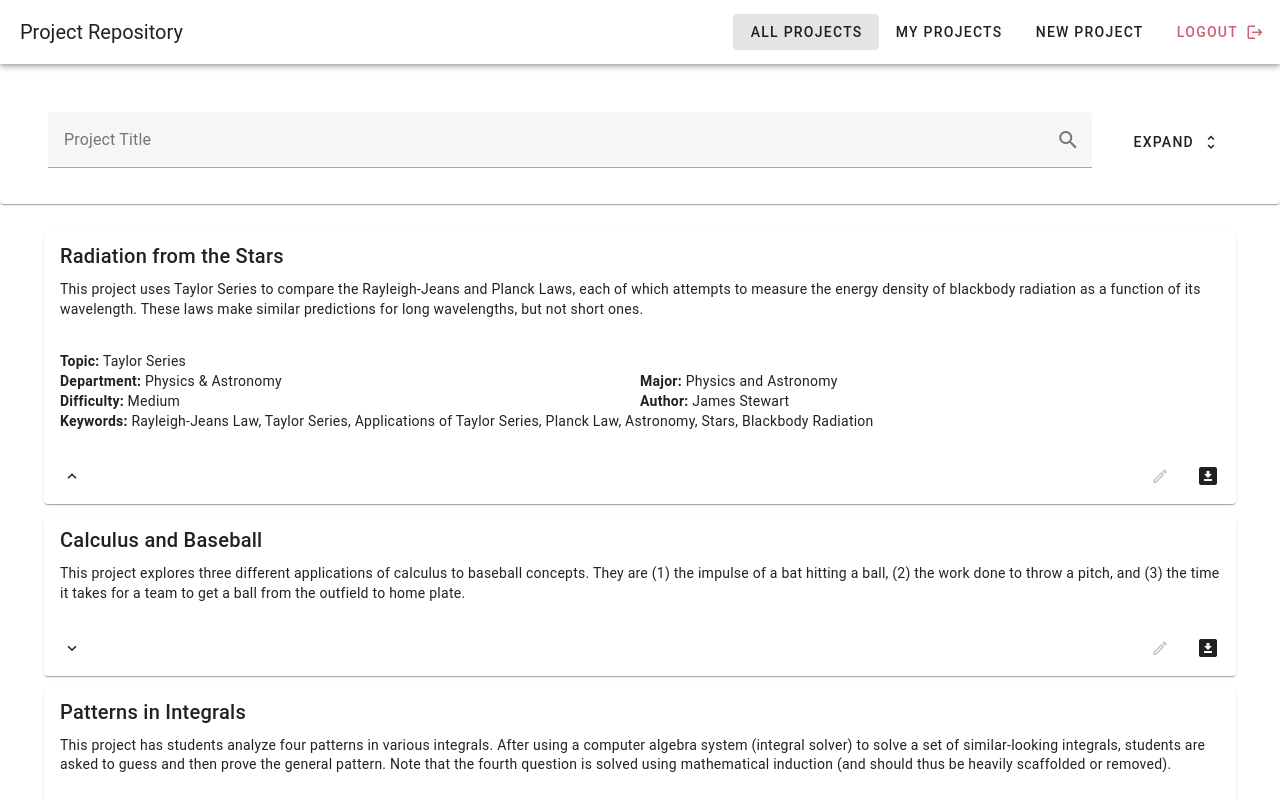
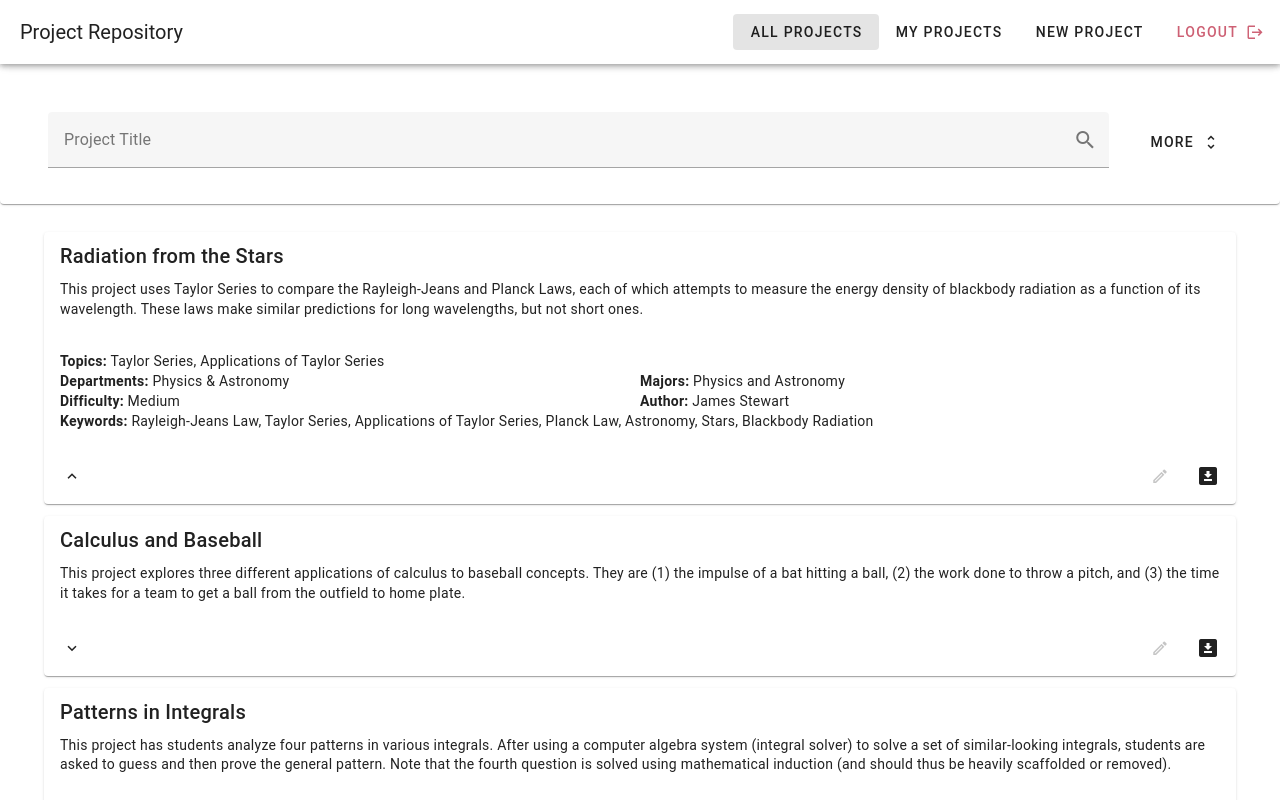
Before and after one commit to Rafaellarsa/calc-projects-repository, a Vue app: page /projects in a window 1280 px wide. Both pictures are taken after a click on the button 72 px from the left and 363 px from the top of the page. Shown: the top 800 px of the page. Built offline with nearby package versions, Linux system fonts and the light colour scheme.

Commit message:
updated projects, added multiple topics and value_extractor

```diff
--- a/src/components/ProjectCard.vue
+++ b/src/components/ProjectCard.vue
@@ -10,10 +10,10 @@
     <v-expand-transition>
       <v-card-text v-if="expand">
         <v-row no-gutters>
-          <v-col><b>Topic:</b> {{ project.topic }}</v-col></v-row
+          <v-col><b>Topics:</b> {{ project.topics.join(", ") }}</v-col></v-row
         ><v-row no-gutters
-          ><v-col><b>Department:</b> {{ project.department.join(", ") }} </v-col
-          ><v-col><b>Major:</b> {{ project.major.join(", ") }}</v-col></v-row
+          ><v-col><b>Departments:</b> {{ project.departments.join(", ") }} </v-col
+          ><v-col><b>Majors:</b> {{ project.majors.join(", ") }}</v-col></v-row
         >
         <v-row no-gutters>
           <v-col
--- a/src/components/SearchProject.vue
+++ b/src/components/SearchProject.vue
@@ -12,17 +12,17 @@
               <v-btn flat :append-icon="expanded
                 ? 'mdi-unfold-less-horizontal'
                 : 'mdi-unfold-more-horizontal'
-                " class="mt-3" @click="expanded = !expanded">{{ expanded ? "Reduce" : "Expand"
-                }}</v-btn></v-col></v-row>
+                " class="mt-3" @click="expanded = !expanded">{{ expanded ? "Less" : "More"}}</v-btn></v-col></v-row>
         </v-card-text>
         <v-card-text class="pa-8 pt-0" v-if="expanded">
           <v-row><v-col>
-              <v-combobox label="Department" :items="allDepartments.sort()" v-model="department" hide-details
+              <v-combobox label="Departments" :items="allDepartments.sort()" v-model="departments" hide-details
                 multiple /> </v-col><v-col>
-              <v-combobox label="Major" :items="allMajors.sort()" v-model="major" hide-details multiple />
+              <v-combobox label="Majors" :items="allMajors.sort()" v-model="majors" hide-details multiple />
             </v-col></v-row><v-row>
             <v-col>
-              <v-text-field label="Topic" v-model="topic" hide-details /> </v-col><v-col>
+            <v-combobox label="Topics" :items="allTopics.sort()" v-model="topics" hide-details
+                multiple />  </v-col><v-col>
               <v-autocomplete label="Keywords" :items="allKeywords.sort()" v-model="keywords" hide-details chips
                 closable-chips multiple />
             </v-col></v-row>
@@ -51,30 +51,29 @@
 </template>
 
 <script>
-import allKeywords from "../mockedData/keywords.json";
-import allDepartments from "../mockedData/departments.json";
-import allMajors from "../mockedData/majors.json";
+import searchFields from "../mockedData/searchFields.json";
 
 export default {
   props: ["allProjects"],
   data: () => ({
     expanded: false,
     title: "",
-    department: [],
-    major: [],
-    topic: "",
+    departments: [],
+    majors: [],
+    topics: [],
     keywords: [],
     difficulty: [0, 1, 2],
-    allKeywords,
-    allDepartments,
-    allMajors
+    allKeywords: searchFields.keywords,
+    allDepartments: searchFields.departments,
+    allMajors: searchFields.majors,
+    allTopics: searchFields.topics
   }),
   methods: {
     onClear() {
       this.title = "";
-      this.department = [];
-      this.major = [];
-      this.topic = "";
+      this.departments = [];
+      this.majors = [];
+      this.topics = [];
       this.keywords = [];
       this.difficulty = [0, 1, 2];
     },
@@ -98,9 +97,9 @@ export default {
         );
       }
 
-      if (this.topic) {
+      if (this.topics.length) {
         newProjects = newProjects.filter((project) =>
-          project.topic.toUpperCase().includes(this.topic.toUpperCase())
+          project.topics.some((topics) => this.topics.includes(topics))
         );
       }
 
@@ -114,17 +113,17 @@ export default {
         );
       }
 
-      if (this.department.length) {
+      if (this.departments.length) {
         newProjects = newProjects.filter((project) =>
-          project.department.some((department) =>
-            this.department.includes(department)
+          project.departments.some((departments) =>
+            this.departments.includes(departments)
           )
         );
       }
 
-      if (this.major.length) {
+      if (this.majors.length) {
         newProjects = newProjects.filter((project) =>
-          project.major.some((major) => this.major.includes(major))
+          project.majors.some((majors) => this.majors.includes(majors))
         );
       }
 
--- a/src/mockedData/projects.json
+++ b/src/mockedData/projects.json
@@ -2,13 +2,16 @@
   {
     "id": 0,
     "title": "Radiation from the Stars",
-    "department": [
+    "departments": [
       "Physics & Astronomy"
     ],
-    "major": [
+    "majors": [
       "Physics and Astronomy"
     ],
-    "topic": "Taylor Series",
+    "topics": [
+      "Taylor Series",
+      "Applications of Taylor Series"
+    ],
     "keywords": [
       "Rayleigh-Jeans Law",
       "Taylor Series",
@@ -25,13 +28,16 @@
   {
     "id": 1,
     "title": "Calculus and Baseball",
-    "department": [
+    "departments": [
       "Physics"
     ],
-    "major": [
+    "majors": [
       "Physics"
     ],
-    "topic": "Applications to Physics/Engineering, Differential Equations",
+    "topics": [
+      "Applications to Physics/Engineering",
+      "Differential Equations"
+    ],
     "keywords": [
       "Baseball",
       "Force",
@@ -51,13 +57,17 @@
   {
     "id": 2,
     "title": "Patterns in Integrals",
-    "department": [
+    "departments": [
       "Mathematics"
     ],
-    "major": [
+    "majors": [
       "Mathematics"
     ],
-    "topic": "u-Substitution, Integration by Parts, Partial Fraction Decomposition",
+    "topics": [
+      "u-Substitution",
+      "Integration by Parts",
+      "Partial Fraction Decomposition"
+    ],
     "keywords": [
       "Integrals",
       "Integration Techniques",
@@ -77,13 +87,15 @@
   {
     "id": 3,
     "title": "The Gini Index",
-    "department": [
+    "departments": [
       "Economics"
     ],
-    "major": [
+    "majors": [
       "Economics"
     ],
-    "topic": "Area Between Curves",
+    "topics": [
+      "Area Between Curves"
+    ],
     "keywords": [
       "Gini Index",
       "Economics",
@@ -99,13 +111,16 @@
   {
     "id": 4,
     "title": "Rotating on a Slant",
-    "department": [
+    "departments": [
       "Engineering"
     ],
-    "major": [
+    "majors": [
       "Engineering"
     ],
-    "topic": "Area Between Curves, Volumes",
+    "topics": [
+      "Area Between Curves",
+      "Volumes"
+    ],
     "keywords": [
       "Volumes",
       "Discs/Washers",
@@ -120,13 +135,15 @@
   {
     "id": 5,
     "title": "How Fast Does a Tank Drain?",
-    "department": [
+    "departments": [
       "Physics"
     ],
-    "major": [
+    "majors": [
       "Physics"
     ],
-    "topic": "Differential Equations",
+    "topics": [
+      "Differential Equations"
+    ],
     "keywords": [
       "Modeling",
       "Torricelli's Law",
@@ -141,13 +158,15 @@
   {
     "id": 6,
     "title": "Which is Faster, Going Up or Coming Down?",
-    "department": [
+    "departments": [
       "Physics"
     ],
-    "major": [
+    "majors": [
       "Physics"
     ],
-    "topic": "Differential Equations",
+    "topics": [
+      "Differential Equations"
+    ],
     "keywords": [
       "Differential Equations",
       "Projectile Motion",
@@ -161,13 +180,16 @@
   {
     "id": 7,
     "title": "Logistic Sequences",
-    "department": [
+    "departments": [
       "Biology"
     ],
-    "major": [
-      "Biology"
+    "majors": [
+      "Biology",
+      "Ecology"
     ],
-    "topic": "Sequences",
+    "topics": [
+      "Sequences"
+    ],
     "keywords": [
       "Sequences",
       "Logistic Sequences",
@@ -185,13 +207,15 @@
   {
     "id": 8,
     "title": "An Elusive Limit",
-    "department": [
+    "departments": [
       "Mathematics"
     ],
-    "major": [
+    "majors": [
       "Mathematics"
     ],
-    "topic": "Taylor Series",
+    "topics": [
+      "Taylor Series"
+    ],
     "keywords": [
       "L'Hospital's Rule",
       "Taylor Series",
@@ -206,13 +230,16 @@
   {
     "id": 9,
     "title": "How Newton Discovered the Binomial Series",
-    "department": [
+    "departments": [
       "Mathematics"
     ],
-    "major": [
+    "majors": [
       "Mathematics"
     ],
-    "topic": "Taylor Series",
+    "topics": [
+      "Taylor Series",
+      "Applications of Taylor Series"
+    ],
     "keywords": [
       "Binomial Series",
       "Binomial Theorem",
@@ -220,18 +247,22 @@
     ],
     "difficulty": 2,
     "author": "James Stewart",
-    "description": "This project asks students to write a report on Isaac Newton's discovery of the binomial series, comparing the equations and notation Newton used to our notation."
+    "description": "This project asks students to write a report on Isaac Newton's discovery of the binomial series, comparing the equations and notation Newton used to the notation and approach learned in class."
   },
   {
     "id": 10,
     "title": "Running Circles Around Circles",
-    "department": [
-      "Physics"
+    "departments": [
+      "Physics",
+      "Mathematics"
     ],
-    "major": [
-      "Physics"
+    "majors": [
+      "Physics",
+      "Mathematics"
     ],
-    "topic": "Parametric Equations",
+    "topics": [
+      "Parametric Equations"
+    ],
     "keywords": [
       "Cycloids",
       "Hypocycloids",
@@ -245,13 +276,17 @@
   {
     "id": 11,
     "title": "Bézier Curves",
-    "department": [
+    "departments": [
       "Computer Science"
     ],
-    "major": [
-      "Computer Science"
+    "majors": [
+      "Computer Science",
+      "Data Science",
+      "Digital Media and Interactive Design"
     ],
-    "topic": "Calculus with Parametric Equations",
+    "topics": [
+      "Calculus with Parametric Equations"
+    ],
     "keywords": [
       "Linear Interpolation",
       "Parametric Equations",
@@ -267,13 +302,15 @@
   {
     "id": 12,
     "title": "Families of Polar Curves",
-    "department": [
+    "departments": [
       "Mathematics"
     ],
-    "major": [
+    "majors": [
       "Mathematics"
     ],
-    "topic": "Polar Coordinates",
+    "topics": [
+      "Polar Coordinates"
+    ],
     "keywords": [
       "Polar Curves",
       "Polar Coordinates",
@@ -286,13 +323,17 @@
   {
     "id": 13,
     "title": "Power Reduction Formulas and High Dimensional Balls",
-    "department": [
+    "departments": [
       "Mathematics"
     ],
-    "major": [
+    "majors": [
       "Mathematics"
     ],
-    "topic": "Integration by Parts, u-Substitution, Volumes",
+    "topics": [
+      "Integration by Parts",
+      "u-Substitution",
+      "Volumes"
+    ],
     "keywords": [
       "Integration by Parts",
       "Power Reduction Formula",
@@ -302,21 +343,23 @@
     ],
     "difficulty": 2,
     "author": "Edison Hauptman",
-    "description": "In this project, you will use Integration by Parts to solve some trigonometric integrals, then apply this formula to compute the volumes of unit balls in more than 3 dimensions."
+    "description": "In this project, students will use Integration by Parts to solve some trigonometric integrals, then apply this formula to compute the volumes of unit balls in more than 3 dimensions."
   },
   {
     "id": 14,
     "title": "Integrate Any Rational Function",
-    "department": [
+    "departments": [
       "Mathematics",
       "Computer Science"
     ],
-    "major": [
+    "majors": [
       "Mathematics",
       "Computer Science",
       "Applied Mathematics"
     ],
-    "topic": "Partial Fraction Decomposition",
+    "topics": [
+      "Partial Fraction Decomposition"
+    ],
     "keywords": [
       "Partial Fraction Decomposition",
       "Quadratic Formula",
@@ -326,20 +369,24 @@
     ],
     "difficulty": 2,
     "author": "Edison Hauptman",
-    "description": "Students will solve an integral which involves Polynomial Long Division, the Fundamental Theorem of Algebra, Partial Fraction Decomposition, u-Substitution, and Trig Substitution, on their way to demonstrating that any \"rational function\" (polynomial divided by polynomial) has an elementary antiderivative."
+    "description": "Students will write an algorithm to solve integrals using techniques such as Polynomial Long Division, the Fundamental Theorem of Algebra, Partial Fraction Decomposition, u-Substitution, and Trig Substitution, on their way to demonstrating that any rational function (polynomial divided by polynomial) has an elementary antiderivative."
   },
   {
     "id": 15,
     "title": "Gabriel's Horn",
-    "department": [
+    "departments": [
       "Mathematics"
     ],
-    "major": [
+    "majors": [
       "Mathematics"
     ],
-    "topic": "Volumes, Surface Area, Improper Integrals",
+    "topics": [
+      "Volumes",
+      "Surface Area",
+      "Improper Integrals"
+    ],
     "keywords": [
-      "Gabriel’s horn",
+      "Gabriel's Horn",
       "Improper Integrals",
       "Volumes",
       "Discs/Washers",
@@ -349,18 +396,22 @@
     ],
     "difficulty": 1,
     "author": "Edison Hauptman",
-    "description": "Students will use surface area and volume formulas to show the properties of Gabriel's Horn, a strange shape with infinite surface area but only finite volume!"
+    "description": "Students will use surface area and volume formulas to show the main properties of Gabriel's Horn: a shape with infinite surface area but only finite volume!"
   },
   {
     "id": 16,
     "title": "Why (1/2)! Equals √π: The Gamma Function",
-    "department": [
+    "departments": [
       "Mathematics"
     ],
-    "major": [
+    "majors": [
       "Mathematics"
     ],
-    "topic": "Integration by substitution, integration by parts, improper integrals",
+    "topics": [
+      "u-Substitution",
+      "Integration by Parts",
+      "Improper Integrals"
+    ],
     "keywords": [
       "Gamma function",
       "factorial",
@@ -370,18 +421,23 @@
     ],
     "difficulty": 1,
     "author": "Lực Ta",
-    "description": "In this project, students practice integration by parts and u-substitution by computing certain values of the gamma function Γ with an application to probability theory."
+    "description": "In this project, students practice integration by parts and u-substitution by computing certain values of the gamma function Γ, with an application to probability theory."
   },
   {
     "id": 17,
     "title": "An Explicit Formula for The Fibonacci Numbers",
-    "department": [
+    "departments": [
       "Mathematics"
     ],
-    "major": [
+    "majors": [
       "Mathematics"
     ],
-    "topic": "Taylor Series; Series; Representing Functions as Power Series; Partial Fraction Decomposition",
+    "topics": [
+      "Taylor Series",
+      "Series",
+      "Representing Functions as Power Series",
+      "Partial Fraction Decomposition"
+    ],
     "keywords": [
       "Maclaurin series",
       "Taylor series",
@@ -399,11 +455,11 @@
   {
     "id": 18,
     "title": "\"Integrating\" Concepts from Abstract Mathematics and Computer-Aided Design",
-    "department": [
+    "departments": [
       "Mathematics",
       "Engineering"
     ],
-    "major": [
+    "majors": [
       "Applied Mathematics",
       "Mathematics",
       "Mathematical Biology",
@@ -414,7 +470,10 @@
       "Bioengineering",
       "Civil Engineering"
     ],
-    "topic": "Volumes, Volumes by Cylindrical Shells",
+    "topics": [
+      "Volumes",
+      "Volumes by Cylindrical Shells"
+    ],
     "keywords": [
       "Disk method",
       "Washer method",
@@ -427,13 +486,17 @@
   {
     "id": 19,
     "title": "Fourier Series of Square and Triangle Waves",
-    "department": [
+    "departments": [
       "Mathematics"
     ],
-    "major": [
+    "majors": [
       "Mathematics"
     ],
-    "topic": "Integration by substitution, series, applications to physics and engineering",
+    "topics": [
+      "u-Substitution",
+      "Series",
+      "Applications to Physics/Engineering"
+    ],
     "keywords": [
       "Fourier Series",
       "Signal Processing",
@@ -450,37 +513,46 @@
   {
     "id": 20,
     "title": "Matter and Radiation in an Expanding Universe",
-    "department": [
+    "departments": [
       "Physics and Astronomy"
     ],
-    "major": [
+    "majors": [
       "Physics"
     ],
-    "topic": "Differential equations, Applications of Taylor series",
+    "topics": [
+      "Differential Equations",
+      "Linear Differential Equations",
+      "Taylor Series",
+      "Applications of Taylor Series",
+      "Improper Integrals"
+    ],
     "keywords": [
       "Cosmology",
       "Expansion of the Universe",
-      "Hubble’s Law",
+      "Hubble's Law",
       "Friedman Equations"
     ],
-    "difficulty": 1,
+    "difficulty": 2,
     "author": "Marcell Howard",
-    "description": "-"
+    "description": "In this project, students will solve differential equations and integrals as part of the study of (1) the densities of different particles, (2) the expansion rate of the universe (via the Friedmann equation), and (3) the energy density of the universe."
   },
   {
     "id": 21,
     "title": "Modeling Waiting Times",
-    "department": [
+    "departments": [
       "Neuroscience",
       "Statistics",
       "Mathematics"
     ],
-    "major": [
+    "majors": [
       "Neuroscience",
       "Statistics",
       "Mathematics"
     ],
-    "topic": "Improper Integrals, Integration by Parts",
+    "topics": [
+      "Improper Integrals",
+      "Integration by Parts"
+    ],
     "keywords": [
       "Continuous-Time Markov Chain",
       "Exponential Distribution",
@@ -488,20 +560,25 @@
     ],
     "difficulty": 2,
     "author": "Cameron Watt",
-    "description": "-"
+    "description": "In this project, students will work with the probability distributions of various wait-time models in order to prove various facts about them, including memorylessness and expected value."
   },
   {
     "id": 22,
     "title": "Neuron Firing Models",
-    "department": [
+    "departments": [
       "Neuroscience",
       "Mathematics"
     ],
-    "major": [
+    "majors": [
       "Neuroscience",
       "Mathematics"
     ],
-    "topic": "Applications of differential equations, improper integrals, trigonometric substitution",
+    "topics": [
+      "Differential Equations",
+      "Applications of Differential Equations",
+      "Improper Integrals",
+      "Trigonometric Substitution"
+    ],
     "keywords": [
       "Integrate-and-Fire Models"
     ],
--- /dev/null
+++ b/src/mockedData/searchFields.json
@@ -0,0 +1,173 @@
+{
+    "departments": [
+        "Biology",
+        "Computer Science",
+        "Economics",
+        "Engineering",
+        "Mathematics",
+        "Neuroscience",
+        "Physics",
+        "Physics & Astronomy",
+        "Physics and Astronomy",
+        "Statistics"
+    ],
+    "majors": [
+        "Applied Mathematics",
+        "Bioengineering",
+        "Biology",
+        "Civil Engineering",
+        "Computer Science",
+        "Data Science",
+        "Digital Media and Interactive Design",
+        "Ecology",
+        "Economics",
+        "Engineering",
+        "Innovation and Entrepreneurship",
+        "Mathematical Biology",
+        "Mathematics",
+        "Mechanical Engineering",
+        "Medical Product Engineering",
+        "Neuroscience",
+        "Physics",
+        "Physics and Astronomy",
+        "Statistics"
+    ],
+    "topics": [
+        "Applications of Differential Equations",
+        "Applications of Taylor Series",
+        "Applications to Physics/Engineering",
+        "Area Between Curves",
+        "Calculus with Parametric Equations",
+        "Differential Equations",
+        "Improper Integrals",
+        "Integration by Parts",
+        "Linear Differential Equations",
+        "Parametric Equations",
+        "Partial Fraction Decomposition",
+        "Polar Coordinates",
+        "Representing Functions as Power Series",
+        "Sequences",
+        "Series",
+        "Surface Area",
+        "Taylor Series",
+        "Trigonometric Substitution",
+        "Volumes",
+        "Volumes by Cylindrical Shells",
+        "u-Substitution"
+    ],
+    "keywords": [
+        "Acceleration",
+        "Applications of Taylor Series",
+        "Area",
+        "Astronomy",
+        "Baseball",
+        "Binomial Series",
+        "Binomial Theorem",
+        "Blackbody Radiation",
+        "B\u00e9zier Curves",
+        "Circles",
+        "Comparison Test",
+        "Computer Algebra System",
+        "Computer Design",
+        "Computer-aided design",
+        "Continuous-Time Markov Chain",
+        "Cosmology",
+        "Cycloids",
+        "Difference Equations",
+        "Differential Equations",
+        "Discs/Washers",
+        "Disk method",
+        "Economics",
+        "Epicycloids",
+        "Expansion of the Universe",
+        "Experiment",
+        "Explicit sequence",
+        "Exponential Distribution",
+        "Fibonacci sequence",
+        "Force",
+        "Fourier Series",
+        "Friedman Equations",
+        "Gabriel's Horn",
+        "Gamma Distribution",
+        "Gamma function",
+        "Geometric series",
+        "Gibbs Phenomenon",
+        "Gini Index",
+        "Graph Modeling",
+        "Graphs",
+        "High-Dimensional Balls",
+        "Hubble's Law",
+        "Hypocycloids",
+        "Improper Integrals",
+        "Impulse",
+        "Integral Calculator",
+        "Integral Calculators",
+        "Integrals",
+        "Integrate-and-Fire Models",
+        "Integration Techniques",
+        "Integration by Parts",
+        "Kinematics",
+        "Kinetic Energy",
+        "L'Hospital's Rule",
+        "Limits",
+        "Linear Differential Equations",
+        "Linear Interpolation",
+        "Logistic Difference Equation",
+        "Logistic Growth",
+        "Logistic Sequences",
+        "Maclaurin series",
+        "Mathematical Induction",
+        "Modeling",
+        "Momentum",
+        "Music Production",
+        "Ovals of Cassini",
+        "Paradox",
+        "Parametric Equations",
+        "Partial Fraction Decomposition",
+        "Partial fraction decomposition",
+        "Pi",
+        "Planck Law",
+        "Polar Coordinates",
+        "Polar Curves",
+        "Population Growth",
+        "Position",
+        "Power Model",
+        "Power Reduction Formula",
+        "Power series",
+        "Program",
+        "Programming",
+        "Projectile Motion",
+        "Quadratic Formula",
+        "Quadratic Model",
+        "Rational Functions",
+        "Rayleigh-Jeans Law",
+        "Recursive sequence",
+        "Riemann Sums",
+        "Separable Differential Equations",
+        "Sequences",
+        "Signal Processing",
+        "Smooth Interpolation",
+        "Square Wave",
+        "Stars",
+        "Sum Notation",
+        "Surface Area",
+        "Tangent Lines",
+        "Taylor Series",
+        "Taylor series",
+        "Torricelli's Law",
+        "Triangle Wave",
+        "Trig Identities",
+        "Trigonomety",
+        "Velocity",
+        "Volume",
+        "Volumes",
+        "Washer method",
+        "Work",
+        "Writing",
+        "exponential distribution",
+        "factorial",
+        "number theory",
+        "probability theory",
+        "u-Substitution"
+    ]
+}
```
Also changed, not shown: components.d.ts (added, +19 -0 lines), 1 other file (tests, documents, lock files or other folders).
